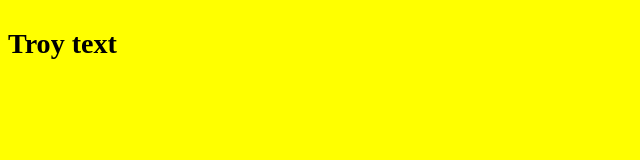
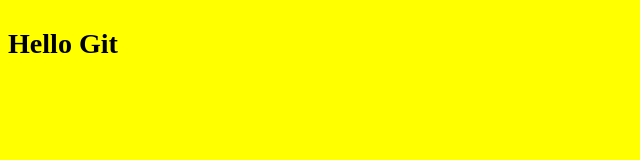
Before and after one commit to troyamelotte/git-demonstration, a plain HTML site: page index.html in a window 1280 px wide. Shown: the full height of the page, 0-640 px from the left. Drawn offline with Linux system fonts and the light colour scheme.

Commit message:
Changes to index

```diff
--- a/index.html
+++ b/index.html
@@ -6,6 +6,6 @@
     <link rel="stylesheet" href="./style.css">
   </head>
   <body>
-    <h3>Troy text</h3>
+    <h3>Hello Git</h3>
   </body>
 </html>
```
